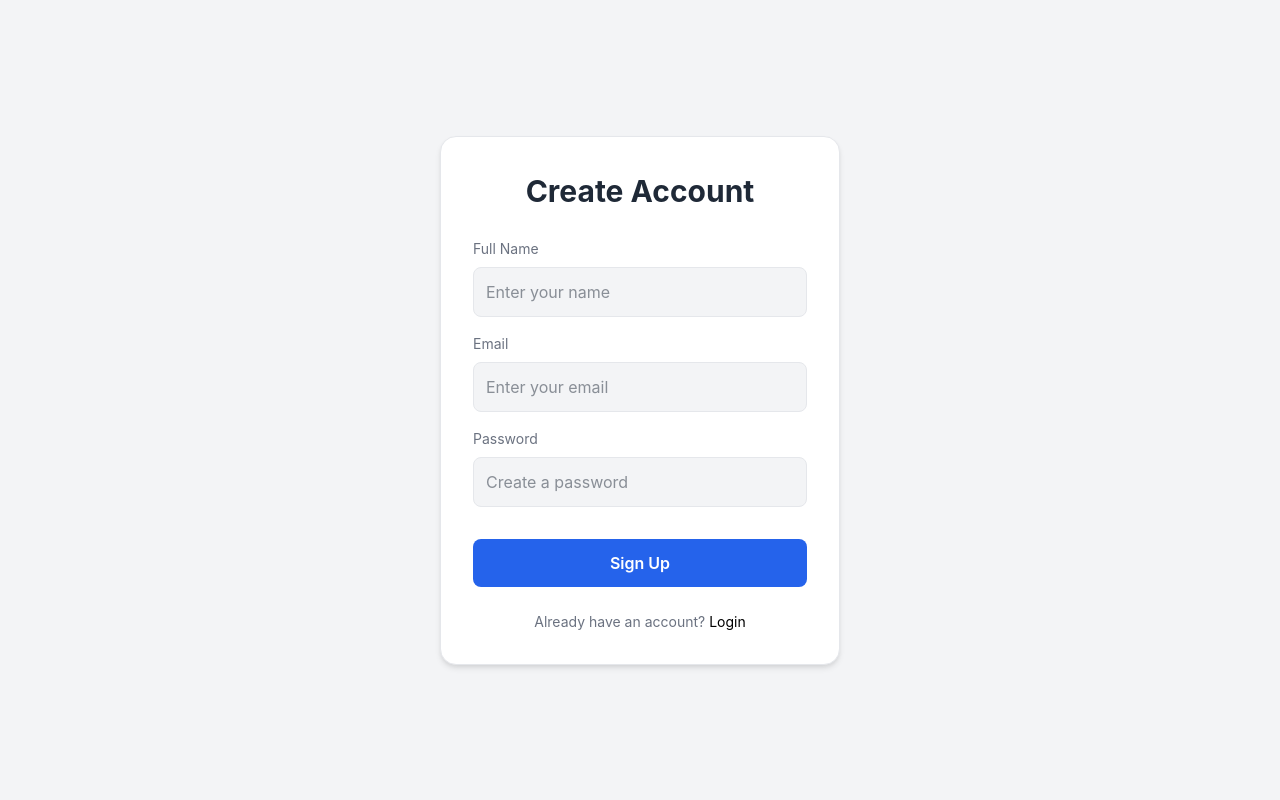
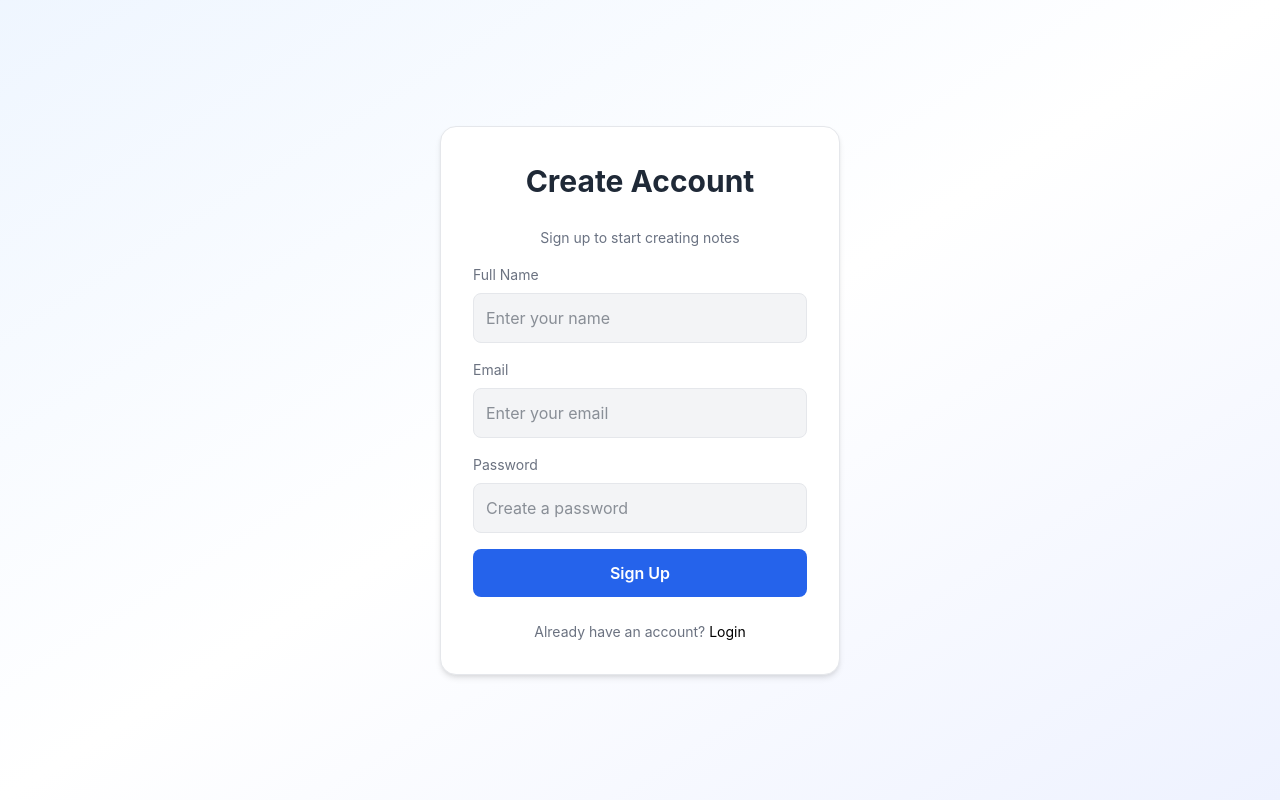
Before and after one commit to sahillll0/NoteApp-Frontend, a React (Vite) app: page / in a window 1280 px wide. Built offline with nearby package versions, Linux system fonts and the light colour scheme.

Commit message:
Fix registration notifications and error handling
Refactor registration logic and improve notifications.

```diff
--- a/src/pages/Register.jsx
+++ b/src/pages/Register.jsx
@@ -8,69 +8,56 @@ import { toast } from 'react-toastify'
 import { useAuth } from '../store/auth'
 
 const Register = () => {
+  const navigate = useNavigate();
+  const { storeTokenLS } = useAuth();
 
-  const ragisterNotify = ()=> toast("Ragister Successfull" , {autoClose : 1000 , style: {
-    background: "#4caf50",
-    color: "#fff",
-    fontSize: "16px",
-    padding: "10px",
-    borderRadius: "5px",
-  }})
+  const [error, setError] = useState("");
+  const [isSubmitting, setIsSubmitting] = useState(false);
+  const [from, setFrom] = useState({
+    fullName: "",
+    email: "",
+    password: ""
+  });
 
-  const errorNotify = ()=> toast("Something went wrong" , {autoClose : 1000 , style: {
-    background: "red",
-    color: "#fff",
-    fontSize: "16px",
-    padding: "10px",
-    borderRadius: "5px",
-  }})
-
-  const navigate = useNavigate();
-  const {storeTokenLS} = useAuth()
-
-  const [error , setError] = useState("")
-  const [from, setFrom] = useState({
-    fullName : "",
-    email :"",
-    password : ""
-  })
-
-
-
-  const handelChange = (e) =>{
+  const handelChange = (e) => {
     setFrom({
       ...from,
-      [e.target.name] : e.target.value
-    })
+      [e.target.name]: e.target.value
+    });
+  };
 
-  }
+  const handleSubmit = async (e) => {
+    e.preventDefault();
+    setError("");
+    setIsSubmitting(true);
 
-  const handleSubmit = async  (e) => {
-    e.preventDefault();
-     try {
-       await axios.post("https://note-app-backend-api.vercel.app/register" , from)
-       .then((res)=>{
-        if (res.status === 200) {
-          ragisterNotify()
-            storeTokenLS(res.data.token)
-           setTimeout(()=>{
-          navigate("/login")
-           },1000)
-        }
-       })
-       .catch((err)=> setError(err.response.data.message))
-     } catch (error) {
-       errorNotify()
-        toast.error(error.response.data.message , {autoClose:2000})
+    try {
+      const res = await axios.post("https://note-app-backend-api.vercel.app/register", from);
 
-     }
+      if (res.status === 200) {
+        toast.success("Register successful", { autoClose: 1000 });
+        storeTokenLS(res.data.token);
+        setTimeout(() => {
+          navigate("/login");
+        }, 1000);
+      }
+    } catch (err) {
+      const message = err.response?.data?.message || "Something went wrong. Please try again.";
+      setError(message);
+      toast.error(message, { autoClose: 2000 });
+    } finally {
+      setIsSubmitting(false);
+    }
   };
 
   return (
-    <div className="flex items-center justify-center min-h-screen bg-gray-100">
+    <div className="min-h-screen flex items-center justify-center bg-gradient-to-br from-blue-50 via-white to-indigo-50 px-4">
       <div className="register-container">
         <h2 className="register-title">Create Account</h2>
-        <p className='text-red-600 aligh-center text-center text-xl ' >{error}</p>
+        <p className="text-sm text-gray-500 text-center mb-4">Sign up to start creating notes</p>
+        {error && (
+          <p className="text-red-600 text-center text-sm mb-2">{error}</p>
+        )}
         <form onSubmit={handleSubmit}>
           <div className="form-group">
             <label className="form-label">Full Name</label>
@@ -94,7 +81,6 @@ const Register = () => {
               placeholder="Enter your email"
               value={from.email}
               onChange={handelChange}
-
             />
           </div>
           <div className="form-group">
@@ -107,13 +93,21 @@ const Register = () => {
               placeholder="Create a password"
               value={from.password}
               onChange={handelChange}
-
             />
           </div>
-          <button type="submit" className="register-button cursor-pointer">Sign Up</button>
+          <button
+            type="submit"
+            disabled={isSubmitting}
+            className="register-button cursor-pointer flex items-center justify-center gap-2"
+          >
+            {isSubmitting ? "Signing up..." : "Sign Up"}
+          </button>
         </form>
         <div className="register-footer">
-          Already have an account? <Link to="/login" className='cursor-pointer'><span className='text-black'>Login</span></Link>
+          Already have an account?{" "}
+          <Link to="/login" className="cursor-pointer">
+            <span className="text-black">Login</span>
+          </Link>
         </div>
       </div>
     </div>
```
